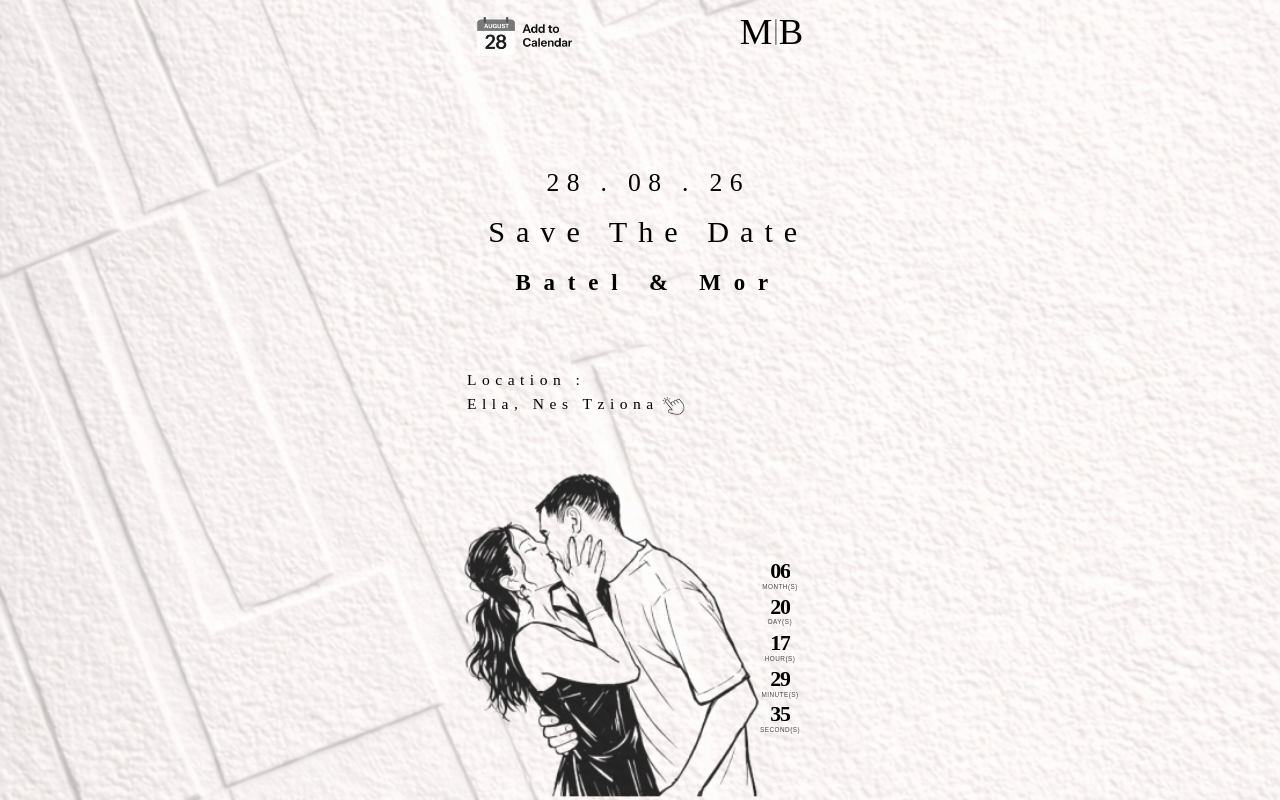
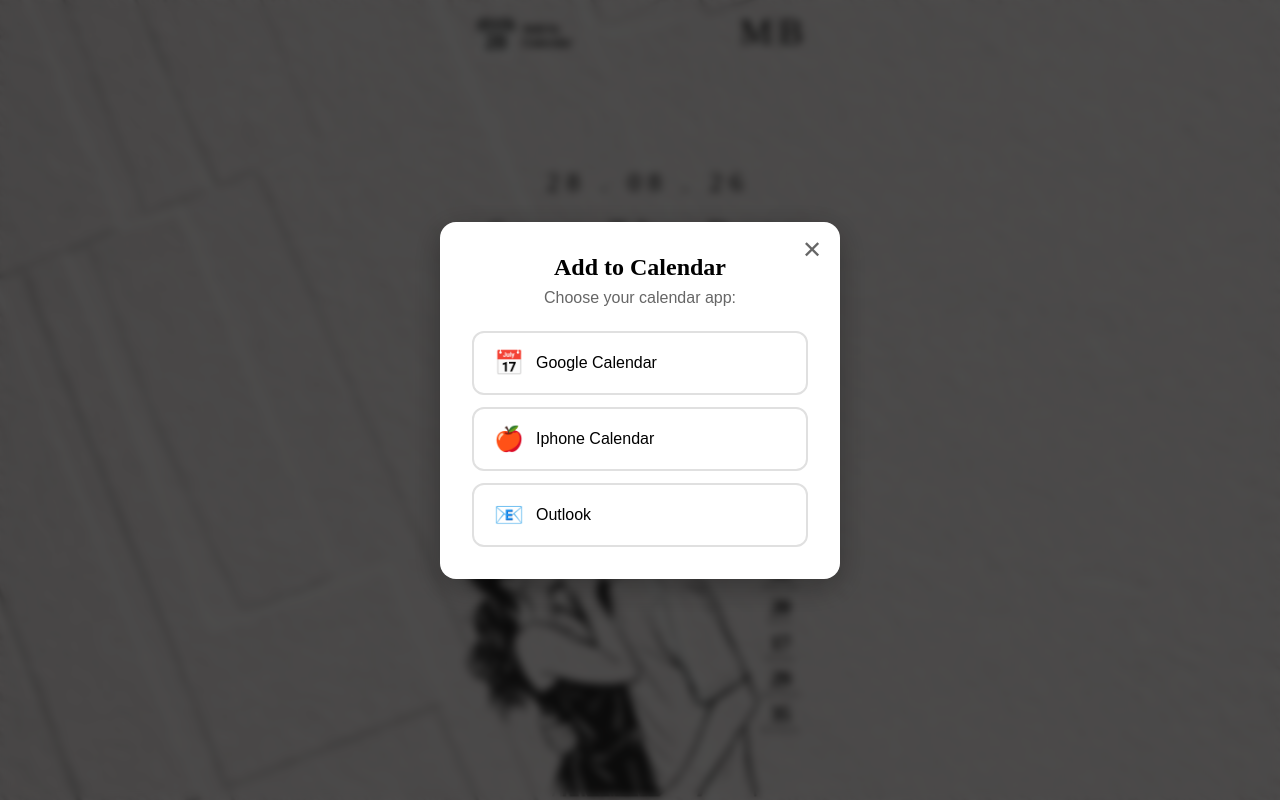
Before and after one commit to morrevah10/save-our-date, an Angular app: page / in a window 1280 px wide. Both pictures are taken after a click on the button "Add to Calendar". Built offline with nearby package versions, Linux system fonts and the light colour scheme.

Commit message:
add choise to difrent calender

```diff
--- a/src/app/app.component.html
+++ b/src/app/app.component.html
@@ -506,5 +506,27 @@
         <img src="assets/images/cover3.png" alt="" draggable="false" />
       </div>
     </div>
+    <!-- Calendar Choice Popup -->
+<div class="calendar-popup" *ngIf="showCalendarPopup" (click)="closeCalendarPopup()">
+  <div class="calendar-popup-content" (click)="$event.stopPropagation()">
+    <button class="popup-close" (click)="closeCalendarPopup()">✕</button>
+    <h3>Add to Calendar</h3>
+    <p>Choose your calendar app:</p>
+    <div class="calendar-options">
+      <button class="calendar-btn google" (click)="openGoogleCalendar()">
+        <span class="icon">📅</span>
+        <span>Google Calendar</span>
+      </button>
+      <button class="calendar-btn apple" (click)="downloadICS()">
+        <span class="icon">🍎</span>
+        <span>Iphone Calendar</span>
+      </button>
+      <button class="calendar-btn outlook" (click)="openOutlookCalendar()">
+        <span class="icon">📧</span>
+        <span>Outlook</span>
+      </button>
+    </div>
   </div>
 </div>
+  </div>
+</div>
--- a/src/app/app.component.scss
+++ b/src/app/app.component.scss
@@ -1757,3 +1757,101 @@
   //   opacity: 1;
   // }
 }
+
+/* =========================
+   CALENDAR POPUP
+   ========================= */
+.calendar-popup {
+  position: fixed;
+  top: 0;
+  left: 0;
+  width: 100%;
+  height: 100%;
+  background: rgba(0, 0, 0, 0.7);
+  display: flex;
+  align-items: center;
+  justify-content: center;
+  z-index: 10000;
+  backdrop-filter: blur(4px);
+}
+
+.calendar-popup-content {
+  background: white;
+  border-radius: 16px;
+  padding: 32px;
+  max-width: 400px;
+  width: 90%;
+  position: relative;
+  box-shadow: 0 8px 32px rgba(0, 0, 0, 0.3);
+}
+
+.popup-close {
+  position: absolute;
+  top: 12px;
+  right: 12px;
+  background: none;
+  border: none;
+  font-size: 24px;
+  cursor: pointer;
+  color: #666;
+  width: 32px;
+  height: 32px;
+  display: flex;
+  align-items: center;
+  justify-content: center;
+  border-radius: 50%;
+  transition: background 0.2s;
+
+  &:hover {
+    background: #f0f0f0;
+  }
+}
+
+.calendar-popup-content h3 {
+  margin: 0 0 8px 0;
+  font-size: 24px;
+  font-family: var(--font-family-primary);
+  text-align: center;
+}
+
+.calendar-popup-content p {
+  margin: 0 0 24px 0;
+  color: #666;
+  text-align: center;
+  font-family: var(--font-family-secondary);
+}
+
+.calendar-options {
+  display: flex;
+  flex-direction: column;
+  gap: 12px;
+}
+
+.calendar-btn {
+  display: flex;
+  align-items: center;
+  gap: 12px;
+  padding: 16px 20px;
+  border: 2px solid #e0e0e0;
+  border-radius: 12px;
+  background: white;
+  cursor: pointer;
+  font-family: var(--font-family-secondary);
+  font-size: 16px;
+  transition: all 0.2s;
+
+  .icon {
+    font-size: 24px;
+  }
+
+  &:hover {
+    border-color: #000;
+    background: #f8f8f8;
+    transform: translateY(-2px);
+    box-shadow: 0 4px 12px rgba(0, 0, 0, 0.1);
+  }
+
+  &:active {
+    transform: translateY(0);
+  }
+}
--- a/src/app/app.component.ts
+++ b/src/app/app.component.ts
@@ -35,6 +35,7 @@
   showIntro = true;
   showPositionEditor = false;
   showDevButton = false;
+  showCalendarPopup = false;
 
   icsUrl = '/calendar.ics';
 
@@ -69,21 +70,31 @@
   }
 
   addToCalendar(): void {
-    const ua = navigator.userAgent || '';
-    const isIOS = /iPhone|iPad|iPod/.test(ua);
-    const isMac = /Macintosh/.test(ua) && navigator.maxTouchPoints > 0;
-    const isApple = isIOS || isMac;
+    this.showCalendarPopup = true;
+  }
 
-    if (isApple) {
-      const link = document.createElement('a');
-      link.href = this.icsUrl;
-      link.download = 'save-our-date.ics';
-      document.body.appendChild(link);
-      link.click();
-      document.body.removeChild(link);
-    } else {
-      window.open(this.googleCalendarUrl, '_blank', 'noopener');
-    }
+  closeCalendarPopup(): void {
+    this.showCalendarPopup = false;
+  }
+
+  openGoogleCalendar(): void {
+    window.open(this.googleCalendarUrl, '_blank', 'noopener');
+    this.closeCalendarPopup();
+  }
+
+  openOutlookCalendar(): void {
+    window.open(this.outlookCalendarUrl, '_blank', 'noopener');
+    this.closeCalendarPopup();
+  }
+
+  downloadICS(): void {
+    const link = document.createElement('a');
+    link.href = this.icsUrl;
+    link.download = 'batel-and-mor-wedding.ics';
+    document.body.appendChild(link);
+    link.click();
+    document.body.removeChild(link);
+    this.closeCalendarPopup();
   }
 
   onIntroDone(): void {
@@ -133,10 +144,8 @@
     const scaleX = vw / this.DESIGN_W;
     const scaleY = vh / this.DESIGN_H;
 
-    // Always fit the full design — never clip, never overflow
     const scale = Math.min(scaleX, scaleY);
 
-    // Scale the clip wrapper to match the scaled stage size exactly
     const scaledW = this.DESIGN_W * scale;
     const scaledH = this.DESIGN_H * scale;
 
```
